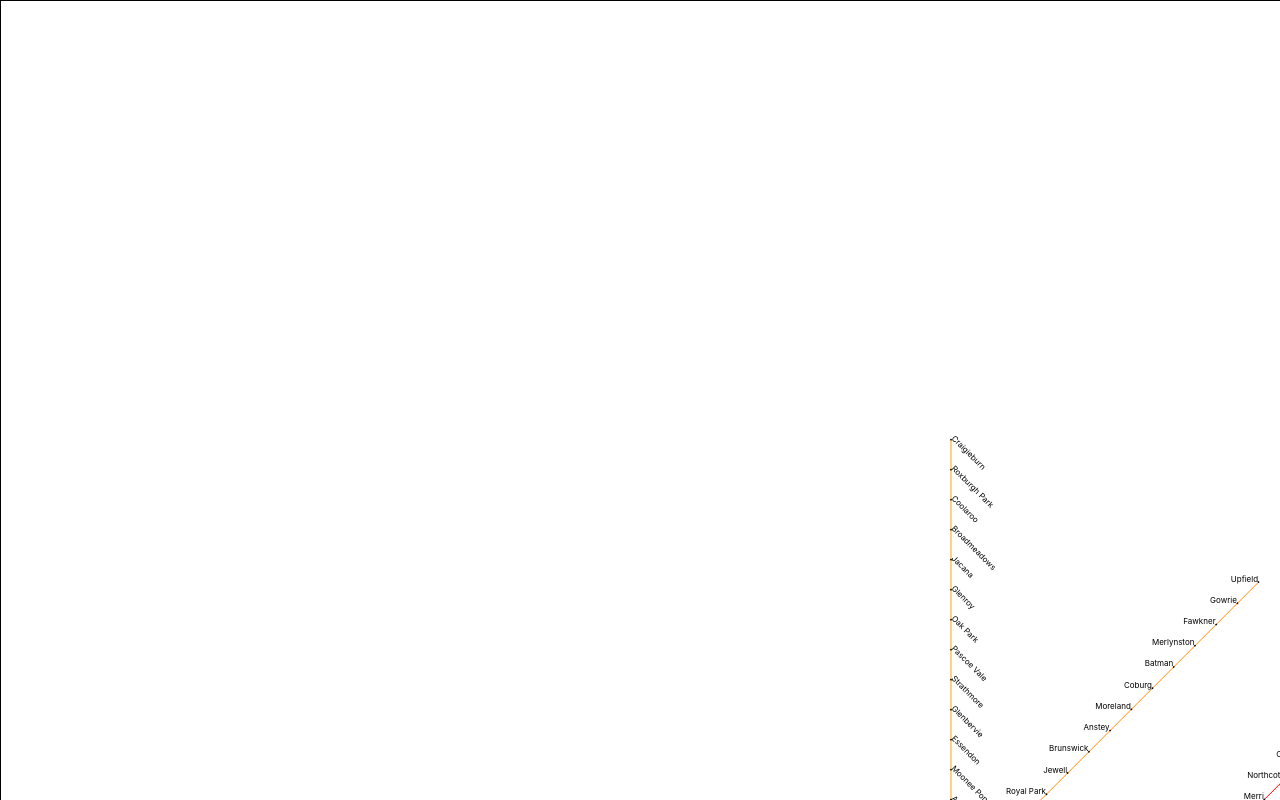
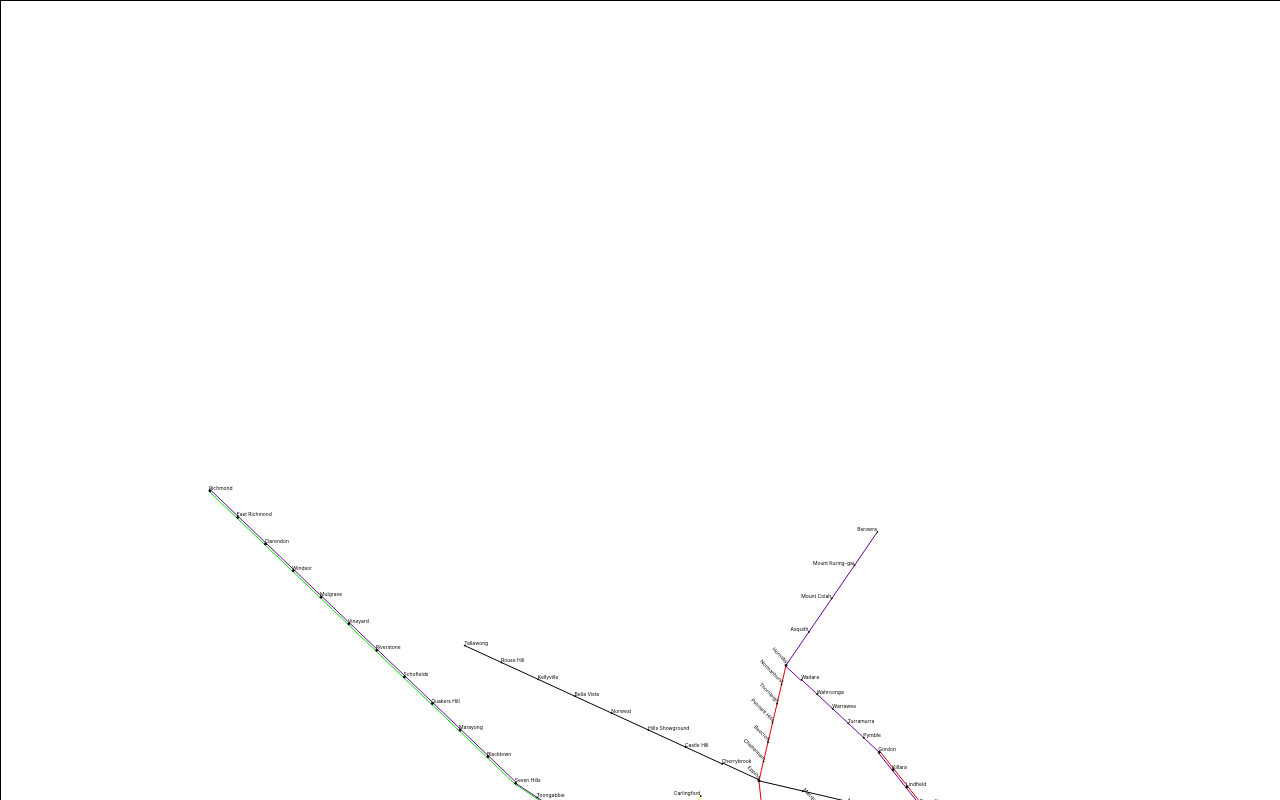
Before and after one commit to Andrew-Eyhorn/train-network-sim-ui, a React (Create React App) app: page / in a window 1280 px wide. Shown: the top 800 px of the page. Built offline with nearby package versions, Linux system fonts and the light colour scheme.

Commit message:
started work on text alignment script

```diff
--- a/src/App.tsx
+++ b/src/App.tsx
@@ -2,45 +2,20 @@ import D3GraphWithOffsets from "./d3test";
 
 import testData from './data/sample_network.json';
 
-
-
+import {getNodesEdges, allignText} from "./textAlignment"
 
 
 
 function App() {
 
-  const nodes: any = [];
-  const edges: any = [];
 
-  let nodeData = testData["nodes"]
-  for (let i = 0; i < nodeData.length; i++) {
-    let node = nodeData[i]
-    nodes.push({id: node["id"], x: node["pos"][0] + 2000/2, y: 2000/2 - node["pos"][1], size: node["size"]/100, mapAngle: node["map_angle"]})
-  }
+  let nodesEdges = getNodesEdges(testData)
 
-  let edgeData = testData["links"]
-  for (let i = 0; i < edgeData.length; i++) {
-    let edge = edgeData[i]
-    edges.push({source: edge["source"], target: edge["target"], color: edge["color"], offset: edge["offset"]})
-  }
+  let sorted = allignText(nodesEdges[0])
 
-  // const nodes = [
-  //   { id: "A", x: 0, y: 0, size: 35, label: "A" },
-  //   { id: "B", x: 500, y: 500, size: 35 },
-  // ];
-
-  // const edges = [
-  //   { source: "A", target: "B", offset: -15, color: "blue"},
-  //   { source: "A", target: "B", offset: -10, color: "green"},
-  //   { source: "A", target: "B", offset: -5, color: "red"},
-  //   { source: "A", target: "B", offset: 5, color: "lightblue"},
-  //   { source: "A", target: "B", offset: 10, color: "yellow"},
-  //   { source: "A", target: "B", offset: 15, color: "orange"},
-  // ];
-
-
+  console.log(sorted)
   return (
-    <D3GraphWithOffsets nodes={nodes} edges={edges} />
+    <D3GraphWithOffsets nodes={nodesEdges[0]} edges={nodesEdges[1]} />
 
   );
 }
--- a/src/d3test.tsx
+++ b/src/d3test.tsx
@@ -2,7 +2,8 @@ import React from "react";
 
 function normaliseAngle(angle: number) {
   angle = Math.round(angle * 180 / Math.PI)
-  if (angle % 90 === 0) {
+  angle = Math.abs(angle)
+  if (angle % 90 < 25 || angle % 90 > 75) {
     angle = 45
   }
   else {
@@ -107,9 +108,9 @@ const D3GraphWithOffsets: React.FC<GraphProps> = ({ nodes, edges }) => {
         {/* Node label */}
         <text
           x={node.x - node.size}
-          y={node.y - node.size} // Position label above the node
+          y={node.y - node.size}
           textAnchor={offsetText(node.mapAngle)}
-          fontSize="8"
+          fontSize="5"
           fill="black"
           transform = {`rotate(${normaliseAngle(node.mapAngle)}, ${node.x}, ${node.y})`}
         >
--- /dev/null
+++ b/src/launch.json
@@ -0,0 +1,5 @@
+{"program": "${file}",
+"preLaunchTask": "tsc: build - tsconfig.json",
+"outFiles": [
+  "${workspaceFolder}/dist/**/*.js"
+]}
--- /dev/null
+++ b/src/textAlignment.ts
@@ -0,0 +1,49 @@
+//read data
+// var testData = require('./data/sample_network.json');
+
+
+export function getNodesEdges(testData: any) : [any[],any[]] {
+    let nodes: any[] = [];
+    let edges: any[] = [];
+
+
+    let nodeData = testData["nodes"]
+
+    for (let i = 0; i < nodeData.length; i++) {
+        let node = nodeData[i]
+        let n=1
+        nodes.push({id: node["id"], x: (node["pos"][0]*n + 2000/2), y: (2000/2 - node["pos"][1]*n), size: node["size"]/100, mapAngle: node["map_angle"]})
+    }
+
+    let edgeData = testData["links"]
+    for (let i = 0; i < edgeData.length; i++) {
+        let edge = edgeData[i]
+        edges.push({source: edge["source"], target: edge["target"], color: edge["color"], offset: edge["offset"]})
+    }
+    return [nodes, edges]
+}
+
+
+// //sort by x and sort by y, 2 lists
+export function allignText(nodes: any[]): any[] {
+    function compare_nodes_x(a: any,b: any) {
+        return a.x - b.x
+    }
+
+    let sortedNodesX = nodes.slice().sort(compare_nodes_x)
+
+    function compare_nodes_y(a: any,b: any) {
+        return a.y - b.y
+    }
+
+    let sortedNodesY = nodes.slice().sort(compare_nodes_y)
+
+    return [sortedNodesX, sortedNodesY]
+}
+
+//assign text sizes to each
+
+//check for collsion and flip
+//repeat x5
+
+//save to data
--- a/tsconfig.json
+++ b/tsconfig.json
@@ -18,7 +18,9 @@
     "resolveJsonModule": true,
     "isolatedModules": true,
     "noEmit": true,
-    "jsx": "react-jsx"
+    "jsx": "react-jsx",
+    "sourceMap": true,
+    "outDir": "dist",
   },
   "include": [
     "src"
```
Also changed, not shown: src/data/sample_network.json (+1 -1 lines), textpost.txt (added).
